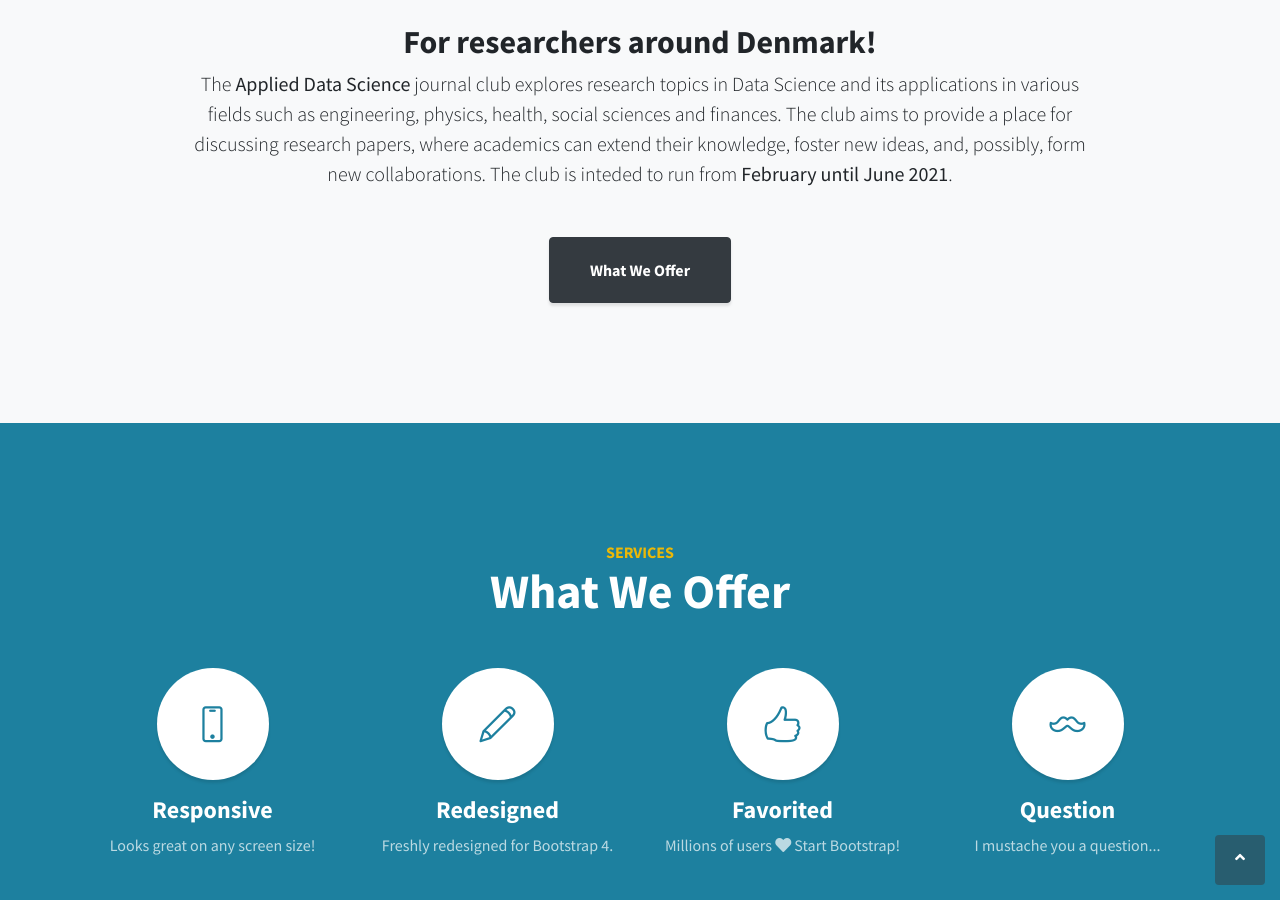
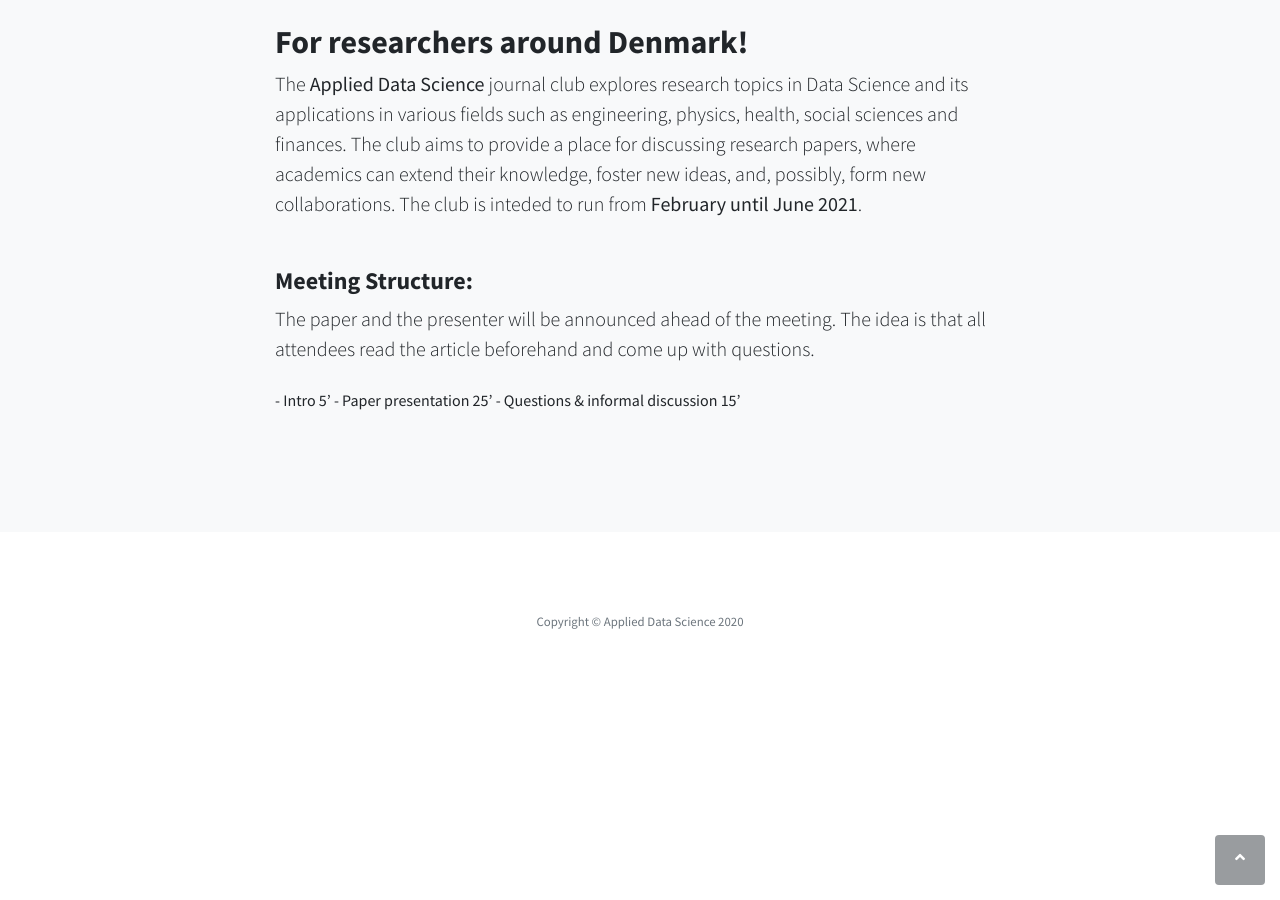
Before and after one commit to milenabaj/tinder_devops, a Jekyll site: the page index.html, which Jekyll copies as it is, in a window 1280 px wide and 900 px high, scrolled down 997 px. Built offline with Jekyll 4.4.1, drawn with Linux system fonts in a browser that asks for light colours; some of the changed text lies outside the part shown.

Commit message:
index fixed

```diff
--- a/index.html
+++ b/index.html
@@ -40,79 +40,30 @@
 
   <!-- About -->
   <section class="content-section bg-light" id="about">
-    <div class="container text-center">
+    <div class="container text-left">
       <div class="row">
-        <div class="col-lg-10 mx-auto">
+        <div class="col-lg-8 mx-auto">
           <h2>For researchers around Denmark!</h2>
           <p class="lead mb-5">The <b>Applied Data Science</b> journal club explores research topics in Data Science and
           its applications in various fields such as engineering, physics, health, social sciences and finances.
-The club aims to provide a place for discussing research papers, where academics can extend their knowledge,
-foster new ideas, and, possibly, form new collaborations. The club is inteded to run from <b>February until June 2021</b>.</p>
-          <a class="btn btn-dark btn-xl js-scroll-trigger" href="#services">What We Offer</a>
+	  The club aims to provide a place for discussing research papers, where academics can extend their knowledge,
+	  foster new ideas, and, possibly, form new collaborations. The club is inteded to run from <b>February until June 2021</b>.</p>
         </div>
+      </div>
+      <div class="row">
+        <div class="col-lg-8 mx-auto">
+          <h4>Meeting Structure:</h4>
+          <p class="lead mb-4">The paper and the presenter will be announced ahead of the meeting. The idea is that all
+	    attendees read the article beforehand and come up with questions. </p>
+-	Intro 5’
+-	Paper presentation 25’
+-	Questions & informal discussion 15’
+        </div>
+
       </div>
     </div>
   </section>
 
-  <!-- Services -->
-  <section class="content-section bg-primary text-white text-center" id="services">
-    <div class="container">
-      <div class="content-section-heading">
-        <h3 class="text-secondary mb-0">Services</h3>
-        <h2 class="mb-5">What We Offer</h2>
-      </div>
-      <div class="row">
-        <div class="col-lg-3 col-md-6 mb-5 mb-lg-0">
-          <span class="service-icon rounded-circle mx-auto mb-3">
-            <i class="icon-screen-smartphone"></i>
-          </span>
-          <h4>
-            <strong>Responsive</strong>
-          </h4>
-          <p class="text-faded mb-0">Looks great on any screen size!</p>
-        </div>
-        <div class="col-lg-3 col-md-6 mb-5 mb-lg-0">
-          <span class="service-icon rounded-circle mx-auto mb-3">
-            <i class="icon-pencil"></i>
-          </span>
-          <h4>
-            <strong>Redesigned</strong>
-          </h4>
-          <p class="text-faded mb-0">Freshly redesigned for Bootstrap 4.</p>
-        </div>
-        <div class="col-lg-3 col-md-6 mb-5 mb-md-0">
-          <span class="service-icon rounded-circle mx-auto mb-3">
-            <i class="icon-like"></i>
-          </span>
-          <h4>
-            <strong>Favorited</strong>
-          </h4>
-          <p class="text-faded mb-0">Millions of users
-            <i class="fas fa-heart"></i>
-            Start Bootstrap!</p>
-        </div>
-        <div class="col-lg-3 col-md-6">
-          <span class="service-icon rounded-circle mx-auto mb-3">
-            <i class="icon-mustache"></i>
-          </span>
-          <h4>
-            <strong>Question</strong>
-          </h4>
-          <p class="text-faded mb-0">I mustache you a question...</p>
-        </div>
-      </div>
-    </div>
-  </section>
-
-
-  <!-- Call to Action -->
-  <section class="content-section bg-primary text-white">
-    <div class="container text-center">
-      <h2 class="mb-4">The button below is impossible to resist...</h2>
-      <a href="#!" class="btn btn-xl btn-light mr-4">Join the club!</a>
-
-    </div>
-  </section>
 
 
   <!-- Footer -->
```
Also changed, not shown: index_.md (added, +19 -0 lines), README.md (deleted).
